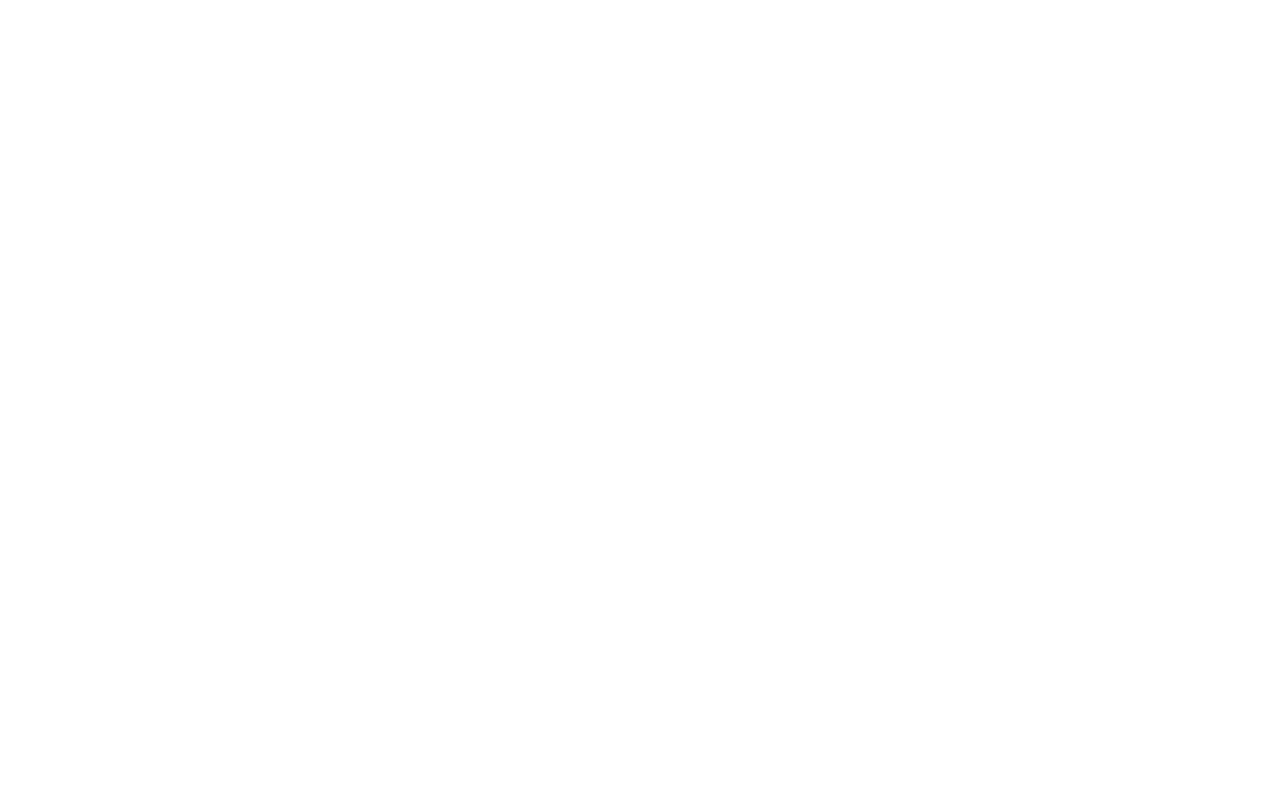
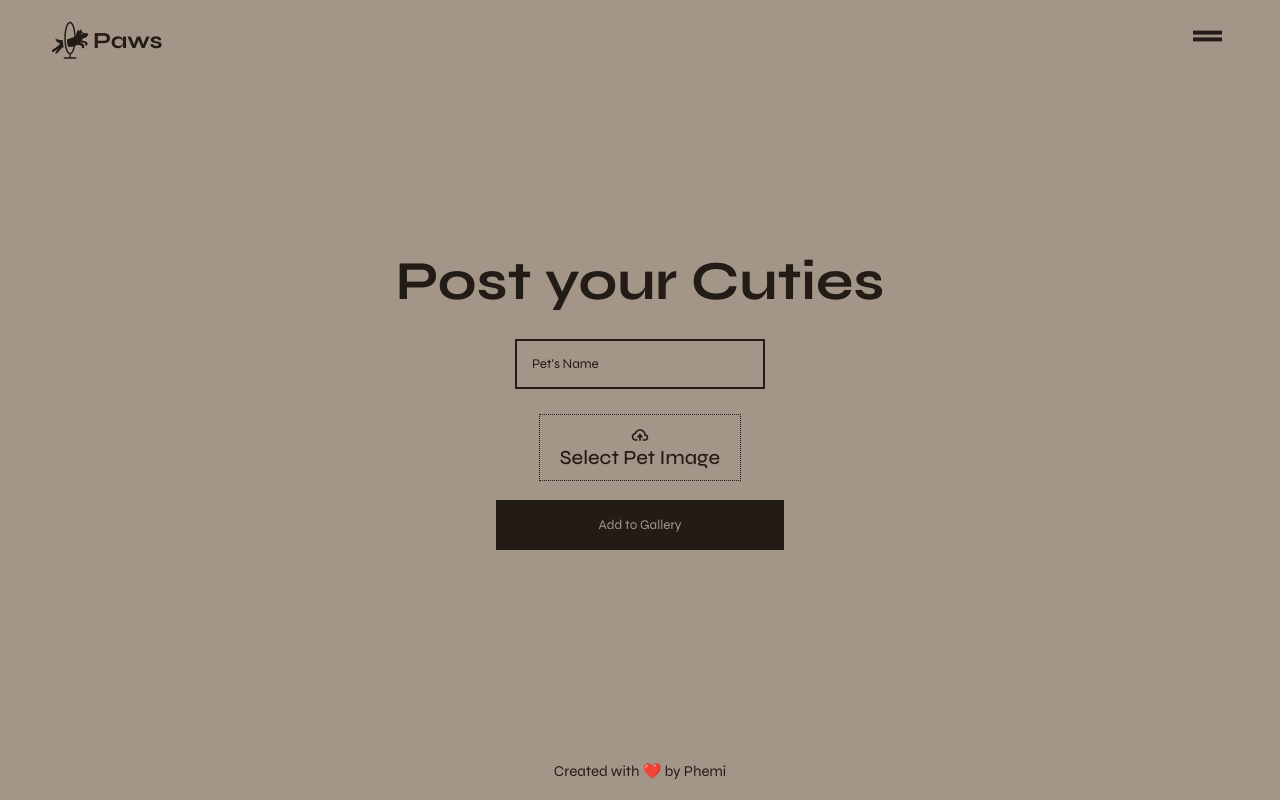
Before and after one commit to PhemiT/Paws, a Next.js app: page /postyourpet in a window 1280 px wide. Built offline with nearby package versions, Linux system fonts and the light colour scheme.

Commit message:
mongodb connect and successful post request test

```diff
--- a/components/Navbar.tsx
+++ b/components/Navbar.tsx
@@ -1,11 +1,12 @@
 import type { NextPage } from "next";
 import Image from "next/image";
-import styles from '../styles/Navbar.module.scss'
+import styles from '../styles/Navbar.module.scss';
 import { GiSittingDog,
-         GiJumpingDog } from 'react-icons/gi'
+         GiJumpingDog } from 'react-icons/gi';
 import { RiMenu4Line,
-        RiCloseLine } from 'react-icons/ri'
+        RiCloseLine } from 'react-icons/ri';
 import { useState } from "react";
+import Link from 'next/link';
 
 const Navbar: NextPage = () => {
 
@@ -14,7 +15,9 @@ const Navbar: NextPage = () => {
     return (
             <div className={styles.navbar__container}>
                 <div className={styles.logo}>
-                    <h3><GiJumpingDog className={styles.logo__icon}/>Paws</h3>
+                    <Link href="/">
+                        <h3><GiJumpingDog className={styles.logo__icon}/>Paws</h3>
+                    </Link>
                 </div>
                 <div>
                     <span className={styles.menu__item}>
@@ -31,13 +34,19 @@ const Navbar: NextPage = () => {
                                 <nav id="main-navigation" className="nav-main">
                                     <ul className="menu">
                                     <li className="menu__item">
-                                        <a className="menu__link" href="#0">Home</a>
+                                        {/* <Link href="/"> */}
+                                            <a className="menu__link">Home</a>
+                                        {/* </Link> */}
                                     </li>
                                     <li className="menu__item">
-                                        <a className="menu__link" href="#0">Gallery</a>
+                                        <Link href="/">
+                                            <a className="menu__link">Gallery</a>
+                                        </Link>
                                     </li>
                                     <li className="menu__item">
-                                        <a className="menu__link" href="#0">Post your Pet</a>
+                                        <Link href="/postyourpet">
+                                            <a className="menu__link">Post your Pet</a>
+                                        </Link>
                                     </li>
                                     </ul>
                               </nav>
--- /dev/null
+++ b/lib/dbConnect.js
@@ -0,0 +1,40 @@
+import mongoose from 'mongoose'
+
+const MONGODB_URI = process.env.MONGODB_URI
+
+if (!MONGODB_URI) {
+  throw new Error(
+    'Please define the MONGODB_URI environment variable inside .env.local'
+  )
+}
+
+/**
+ * Global is used here to maintain a cached connection across hot reloads
+ * in development. This prevents connections growing exponentially
+ * during API Route usage.
+ */
+let cached = global.mongoose
+
+if (!cached) {
+  cached = global.mongoose = { conn: null, promise: null }
+}
+
+async function dbConnect() {
+  if (cached.conn) {
+    return cached.conn
+  }
+
+  if (!cached.promise) {
+    const opts = {
+      bufferCommands: false,
+    }
+
+    cached.promise = mongoose.connect(MONGODB_URI, opts).then((mongoose) => {
+      return mongoose
+    })
+  }
+  cached.conn = await cached.promise
+  return cached.conn
+}
+
+export default dbConnect
--- a/lib/mongodb.js
+++ /dev/null
@@ -1,50 +0,0 @@
-import { MongoClient } from 'mongodb';
-
-const MONGODB_URI = process.env.MONGODB_URI;
-const MONGODB_DB = process.env.DB_NAME;
-
-// check the MongoDB URI
-if (!MONGODB_URI) {
-    throw new Error('Define the MONGODB_URI environmental variable');
-}
-
-// check the MongoDB DB
-if (!MONGODB_DB) {
-    throw new Error('Define the MONGODB_DB environmental variable');
-}
-
-let cachedClient = null;
-let cachedDb = null;
-
-export async function connectToDatabase() {
-    // check the cached.
-    if (cachedClient && cachedDb) {
-        // load from cache
-        return {
-            client: cachedClient,
-            db: cachedDb,
-        };
-    }
-
-    // set the connection options
-    const opts = {
-        useNewUrlParser: true,
-        useUnifiedTopology: true,
-    };
-
-    // Connect to cluster
-    let client = new MongoClient(MONGODB_URI, opts);
-    await client.connect();
-    let db = client.db(MONGODB_DB);
-
-    // set cache
-    cachedClient = client;
-    cachedDb = db;
-
-    console.log(cachedClient, cachedDb)
-
-    return {
-        client: cachedClient,
-        db: cachedDb,
-    };
-}
--- /dev/null
+++ b/models/Image.js
@@ -0,0 +1,20 @@
+import mongoose from 'mongoose'
+
+/* ImageSchema will correspond to a collection in your MongoDB database. */
+const ImageSchema = new mongoose.Schema({
+  name: {
+    /* The name of this pet */
+
+    type: String,
+    required: [true, 'Please provide a name for this pet.'],
+    maxlength: [60, 'Name cannot be more than 60 characters'],
+  },
+  image_url: {
+    /* Url to pet image */
+
+    required: [true, 'Please provide an image url for this pet.'],
+    type: String,
+  },
+})
+
+export default mongoose.models.Image || mongoose.model('Image', ImageSchema)
--- a/package.json
+++ b/package.json
@@ -10,6 +10,7 @@
   },
   "dependencies": {
     "mongodb": "^4.8.0",
+    "mongoose": "^6.4.4",
     "next": "12.2.0",
     "react": "18.2.0",
     "react-dom": "18.2.0",
--- a/pages/api/images.js
+++ b/pages/api/images.js
@@ -1,23 +1,32 @@
-const { connectToDatabase } = require('../../lib/mongodb');
-const ObjectId = require('mongodb').ObjectId;
+import dbConnect from '../../lib/dbConnect'
+import Image from '../../models/Image'
 
 export default async function handler(req, res) {
-    // switch the methods
-    switch (req.method) {
-        case 'GET': {
-            return getImage(req, res);
-        }
+  const { method } = req
 
-        case 'POST': {
-            return addImage(req, res);
-        }
+  await dbConnect()
 
-        case 'PUT': {
-            return updateImage(req, res);
-        }
-
-        case 'DELETE': {
-            return deleteImage(req, res);
-        }
-    }
+  switch (method) {
+    case 'GET':
+      try {
+        const pets = await Image.find({}) /* find all the data in our database */
+        res.status(200).json({ success: true, data: images })
+      } catch (error) {
+        res.status(400).json({ success: false })
+      }
+      break
+    case 'POST':
+      try {
+        const pet = await Image.create(
+          req.body
+        ) /* create a new model in the database */
+        res.status(201).json({ success: true, data: image })
+      } catch (error) {
+        res.status(400).json({ success: false })
+      }
+      break
+    default:
+      res.status(400).json({ success: false })
+      break
+  }
 }
--- a/pages/index.tsx
+++ b/pages/index.tsx
@@ -11,7 +11,7 @@ const Home: NextPage = () => {
     <div className={styles.App}>
       <Navbar />
       <div className="gallery-container">
-        <h1 className={styles.Title}>Pet Gallery</h1>
+        <h1 className="title">Pet Gallery</h1>
         <PictureGallery />
       </div>
       <Footer />
--- a/pages/postyourpet.tsx
+++ b/pages/postyourpet.tsx
@@ -1,10 +1,87 @@
 import type {NextPage} from "next";
+import {useState} from 'react';
+import Navbar from '../components/Navbar'
+import { BiCloudUpload } from "react-icons/bi"
+import { useRouter } from 'next/router'
+
 
 const PostYourPet: NextPage = () => {
+    const router = useRouter()
+    const [fileName, setFileName] = useState("Select Pet Image");
+    const contentType = 'application/json'
+    const [name, setName] = useState("")
+    const [imageUrl, setImageUrl] = useState("")
+    const [data, setData] = useState({
+        imageName: "",
+        imageLink: ""
+    })
+
+    /**** POST TO MONGODB  ****/
+    const postData = async () => {
+          const res = await fetch('/api/images', {
+            method: 'POST',
+            headers: {
+              Accept: contentType,
+              'Content-Type': 'application/json',
+            },
+            body: JSON.stringify({
+                name: name,
+                image_url: imageUrl
+            }),
+          })
+      }
+
+    const handleChange = (e: any) => {
+        const target = e.target
+        const value = target.value
+        setName(value)
+        console.log(name)
+    }
+
+    const handleImageChange = (e:any) => {
+        setFileName(e.target.files[0].name)
+        setImageUrl(e.target.files[0].name)
+        console.log(imageUrl)
+    }
+
+    const handleSubmit = (e: any) => {
+        e.preventDefault()
+        console.log(name, imageUrl)
+        setData({
+            imageName: name,
+            imageLink: imageUrl
+        })
+        postData()
+    }
+
     return (
-        <>
+        <div className="post__container">
+            <Navbar />
+            <div className="post__container--form">
+                <h1 className="title">Post your Cuties</h1>
+                <form onSubmit={handleSubmit}>
+                    <input
+                    type="text"
+                    placeholder="Pet's Name"
+                    onChange={handleChange} />
+                    <label htmlFor="image-file-input">
+                        <BiCloudUpload />
+                        <p>{fileName}</p>
+                    </label><br />
+                    <input
+                    type="file"
+                    id="image-file-input"
+                    name="image-file-input"
+                    accept="image/png, image/jpeg"
+                    required
+                    onChange={handleImageChange}/>
+                    <button type="submit">Add to Gallery</button>
+                </form>
+            </div>
+            {/* <div className="recent__uploads"></div> */}
+            <span className="attribution">Created with ❤️ by Phemi</span>
 
-        </>
+        </div>
     )
 }
 
--- a/styles/Home.module.scss
+++ b/styles/Home.module.scss
@@ -11,7 +11,7 @@
     justify-content: space-between;
 }
 
-.Title {
+.title {
     font-family: $ff-heading;
     font-size: 60px;
     text-align: center;
--- a/styles/Navbar.module.scss
+++ b/styles/Navbar.module.scss
@@ -8,6 +8,7 @@
     font-family: $ff-main;
 
     .logo {
+        cursor: pointer;
         h3 {
             font-size: 23px;
             display: flex;
--- a/styles/globals.scss
+++ b/styles/globals.scss
@@ -27,6 +27,12 @@
     font-family: inherit;
   }
 
+}
+
+.title {
+  font-family: $ff-heading;
+  font-size: 60px;
+  text-align: center;
 }
 
 /**** NAVBAR ****/
@@ -397,3 +403,97 @@ body {
   color: $clr-lgt-brown;
   background-color: $clr-black
 }
+
+/**** POST YOUR PET ****/
+
+.post__container {
+    background: $clr-lgt-brown;
+    width: 100vw;
+    height: 100vh;
+    color: $clr-black;
+    font-family: $ff-main;
+    display: flex;
+    flex-direction: column;
+    justify-content: space-between;
+
+    .title {
+      font-family: $ff-main;
+      font-size: 55px;
+    }
+
+    .attribution {
+      padding: 20px 0;
+      font-size: 15px;
+      text-align: center;
+  }
+
+  div[class="post__container--form"] {
+    display: flex;
+    flex-direction: column;
+    justify-content: center;
+    align-items: center;
+    height: 100%;
+
+    form {
+      padding: 25px 0;
+      display: flex;
+      flex-direction: column;
+      align-items: center;
+
+      label {
+        font-size: 20px;
+        font-weight: 500;
+        cursor: pointer;
+        border: 1.8px dotted $clr-black;
+        padding: 10px 20px;
+        display: flex;
+        flex-direction: column;
+        justify-content: center;
+        align-items: center;
+        transition: all 400ms ease;
+      }
+
+      label:hover {
+        background-color: $clr-black;
+        color: $clr-lgt-brown;
+      }
+
+      input[type="file"] {
+        width: 0.1px;
+        height: 0.1px;
+        opacity: 0;
+        overflow: hidden;
+        position: absolute;
+        z-index: -1;
+      }
+
+      input[type="text"] {
+        background-color: $clr-lgt-brown;
+        color: $clr-black;
+        padding: 15px;
+        border: 2px solid $clr-black;
+        margin: 0 0 25px; width: 250px;
+      }
+
+      ::placeholder {
+        color: $clr-black;
+      }
+
+      button {
+        outline: none;
+        padding: 15px 100px;
+        background-color: $clr-black;
+        color: $clr-lgt-brown;
+        cursor: pointer;
+        border: 2px solid transparent;
+        transition: all 400ms ease;
+      }
+
+      button:hover {
+        background-color: $clr-lgt-brown;
+        border: 2px solid $clr-black;
+        color: $clr-black;
+      }
+    }
+  }
+}
```
Also changed, not shown: 1 other file (tests, documents, lock files or other folders).
